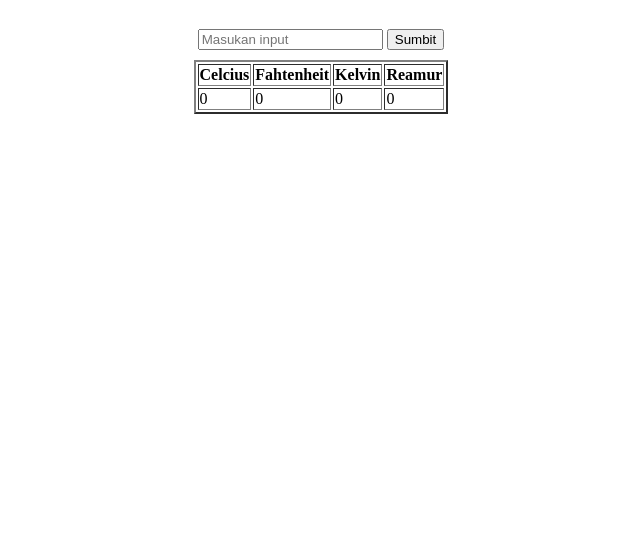
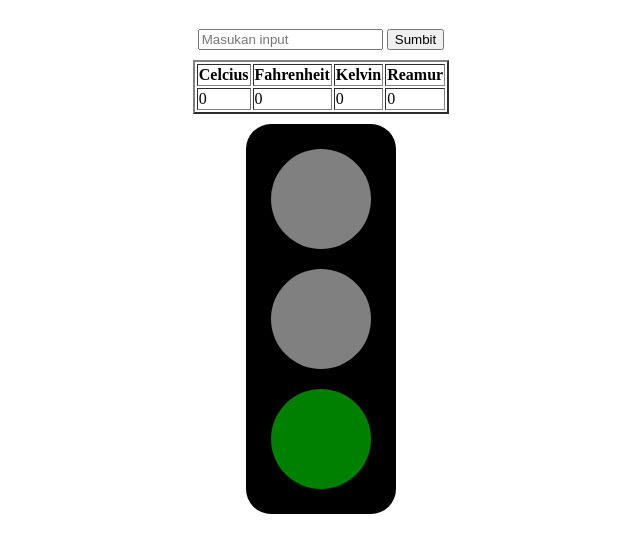
Before and after one commit to ghifar1327/koda-b5-dom1, a plain HTML site: page index.html in a window 1280 px wide. Shown: the part 69-622 px from the top of the page, without its empty margins (319-959 px from the left). Drawn offline with Linux system fonts and the light colour scheme.

Commit message:
feat: adds function traffic light

```diff
--- a/index.html
+++ b/index.html
@@ -4,6 +4,27 @@
     <meta charset="UTF-8" />
     <meta name="viewport" content="width=device-width, initial-scale=1.0" />
     <title>Document</title>
+    <style>
+      body{
+        display: flex;
+        flex-direction: column;
+        align-items: center;
+        gap: 10px;
+      }
+      .traffic-light{
+        display: flex;
+        flex-direction: column;
+        gap: 20px;
+        padding: 25px;
+        background-color: black;
+        border-radius: 25px;
+      }
+      .traffic-light>div{
+        width: 100px;
+        height: 100px;
+        border-radius: 50%;
+      }
+    </style>
     <script src="script.js" defer></script>
   </head>
   <body style="display: flex; flex-direction: column; align-items: center; gap: 10px;">
@@ -16,7 +37,7 @@
       <thead>
         <tr>
           <th>Celcius</th>
-          <th>Fahtenheit</th>
+          <th>Fahrenheit</th>
           <th>Kelvin</th>
           <th>Reamur</th>
         </tr>
@@ -30,5 +51,11 @@
         </tr>
       </tbody>
     </table>
+    <!-- ===================== minitask 2===================== -->
+     <div class="traffic-light">
+      <div></div>
+      <div></div>
+      <div></div>
+     </div>
   </body>
 </html>
--- a/script.js
+++ b/script.js
@@ -1,10 +1,37 @@
+/** MINITASK 1 */
 const input = document.querySelector("form");
 const output = document.querySelectorAll(".output>td");
 input.addEventListener("submit", (e) => {
   e.preventDefault();
   //   const suhu = e.target.suhu.value;
-  output[0].innerHTML = e.target.suhu.value
-  output[1].innerHTML = (e.target.suhu.value * 9) / 5 + 32
-  output[2].innerHTML = parseInt(e.target.suhu.value) + 273.15
-  output[3].innerHTML = (e.target.suhu.value * 4) / 5
+  output[0].innerHTML = e.target.suhu.value;
+  output[1].innerHTML = (e.target.suhu.value * 9) / 5 + 32;
+  output[2].innerHTML = parseInt(e.target.suhu.value) + 273.15;
+  output[3].innerHTML = (e.target.suhu.value * 4) / 5;
 });
+// ============= minitaks 2 ==================//
+let lamp = document.querySelectorAll(".traffic-light>div");
+
+
+function cycle() {
+  lamp[0].style.backgroundColor = "red";
+  lamp[1].style.backgroundColor = "grey";
+  lamp[2].style.backgroundColor = "grey";
+
+  setTimeout(() => {
+    lamp[0].style.backgroundColor = "grey";
+    lamp[1].style.backgroundColor = "yellow";
+    lamp[2].style.backgroundColor = "grey";
+  }, 3000);
+
+  setTimeout(() => {
+    lamp[0].style.backgroundColor = "grey";
+    lamp[1].style.backgroundColor = "grey";
+    lamp[2].style.backgroundColor = "green";
+  }, 3000 + 2000);
+}
+
+(()=>{
+  cycle()
+  setInterval(cycle, 8e3);
+})();
```
